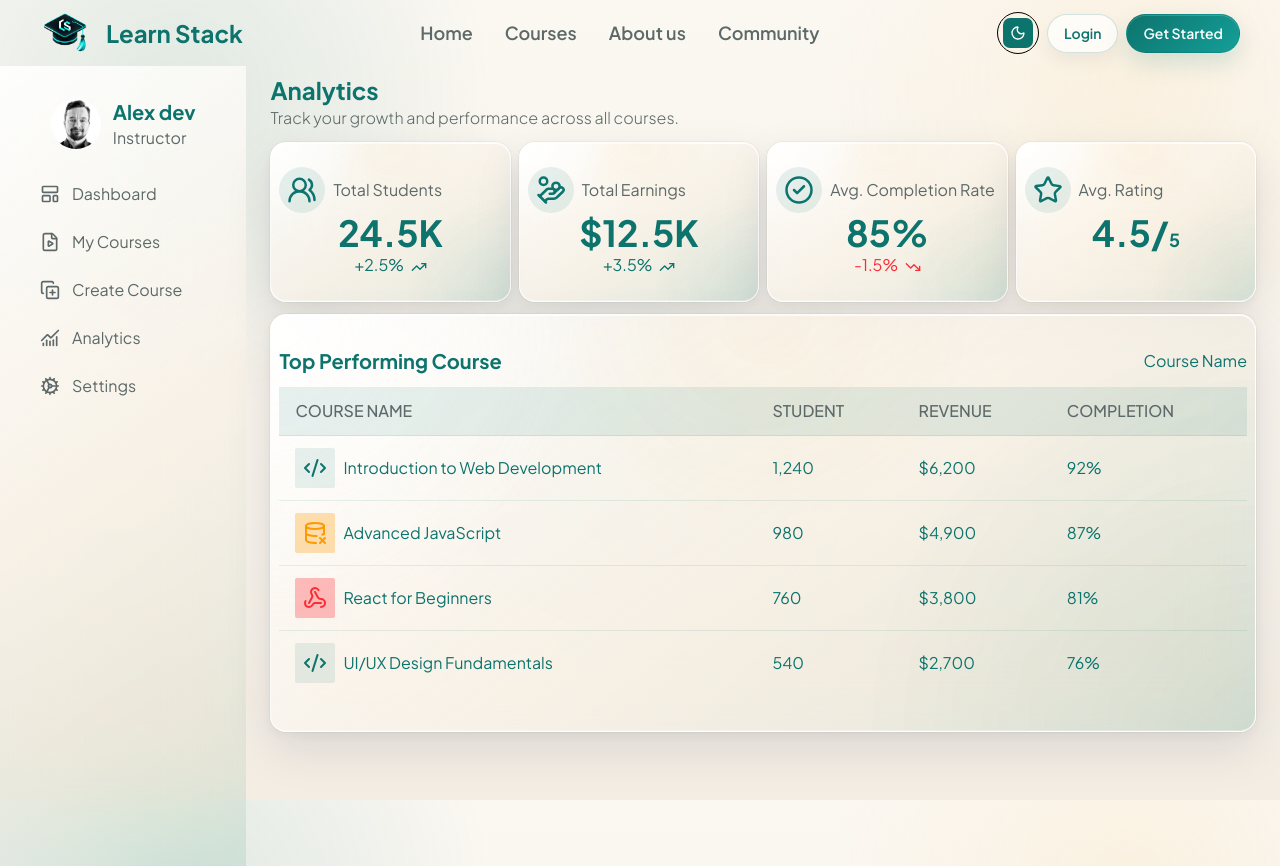
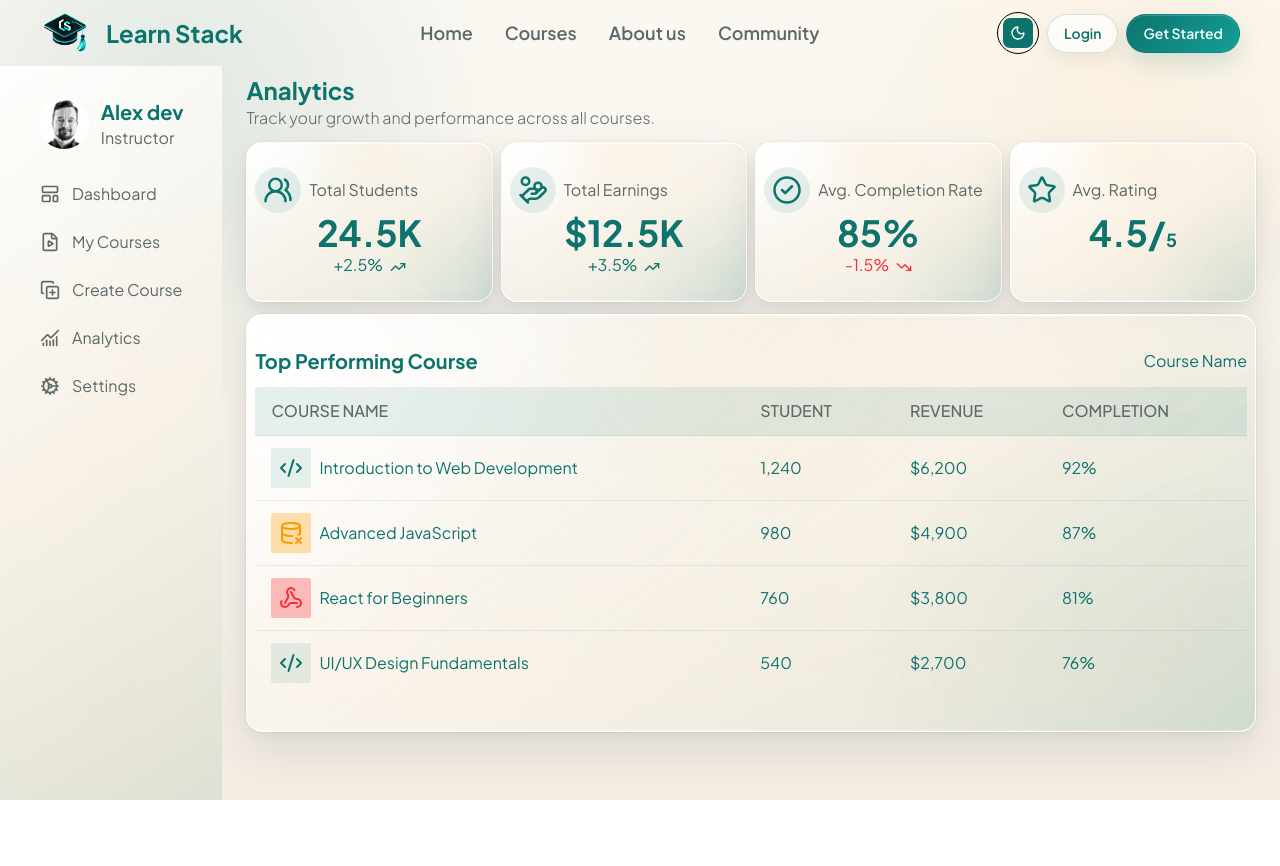
Before and after one commit to LakshanJayalath171/Learn-Stack-LMS, a Next.js app: page /teacher/1/analytics in a window 1280 px wide. After the commit the page ends 800 px from the top, so only its background shows below. Built offline with nearby package versions, Linux system fonts and the light colour scheme.

Commit message:
Fixed UI error in the teachers dashbord

```diff
--- a/app/teacher/[id]/layout.tsx
+++ b/app/teacher/[id]/layout.tsx
@@ -4,13 +4,15 @@ import React from 'react'
 
 const layout = ({children}: {children: React.ReactNode}) => {
   return (
-    <div className='relative'>
-      <Main_Navbar/>
-      <div className='flex'>
-        <div className='flex-1'>
+    <div className='relative flex h-screen max-h-screen w-screen max-w-screen flex-col overflow-hidden'>
+      <div className='shrink-0'>
+        <Main_Navbar/>
+      </div>
+      <div className='flex min-h-0 min-w-0 flex-1'>
+        <div className='h-full shrink-0'>
           <Teacher_sidebar/>
         </div>
-        <section className="min-h-screen flex-4 px-6 py-2">
+        <section className="min-h-0 min-w-0 flex-1 overflow-x-hidden overflow-y-auto overscroll-contain px-6 py-2">
           <div className="w-full">
             {children}
           </div>
--- a/components/Main_Navbar.tsx
+++ b/components/Main_Navbar.tsx
@@ -5,7 +5,7 @@ import React from 'react'
 
 const Main_Navbar = () => {
   return (
-    <div className='w-screen h-full flex items-center justify-between px-10 py-2'>
+    <div className='w-full shrink-0 flex items-center justify-between px-10 py-2'>
         <div className=' flex items-center justify-center gap-4'>
             <Image src={"/images/Logo.png"} alt="Logo" width={50} height={50}/>
             <h2 className="text-primary text-2xl font-bold">Learn Stack</h2>
--- a/components/Teacher_sidebar.tsx
+++ b/components/Teacher_sidebar.tsx
@@ -9,7 +9,7 @@ const Teacher_sidebar = () => {
   const pathname = usePathname();
 
   return (
-    <div className="px-6 py-6 h-screen w-full apple-strong">
+    <div className="h-full w-full overflow-hidden px-6 py-6 apple-strong">
       <div className="flex items-center justify-center gap-3 mt-2 mb-6">
         <div className="">
           <Image
```
